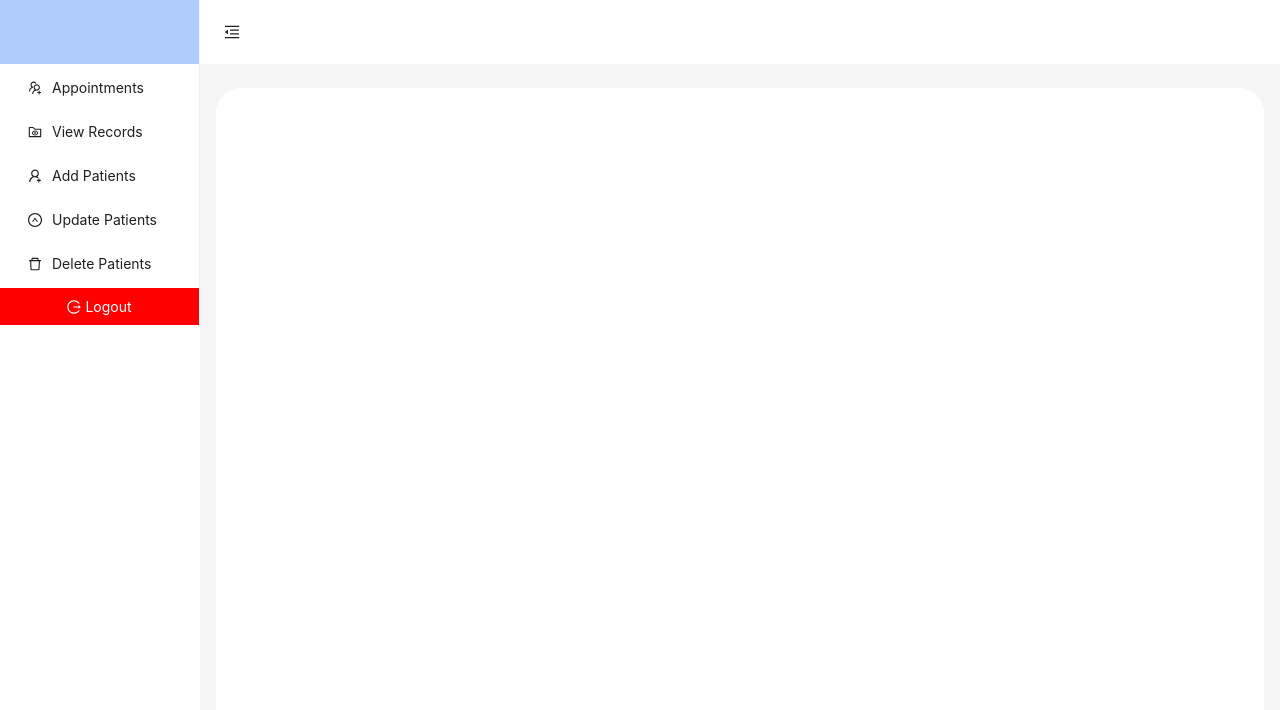
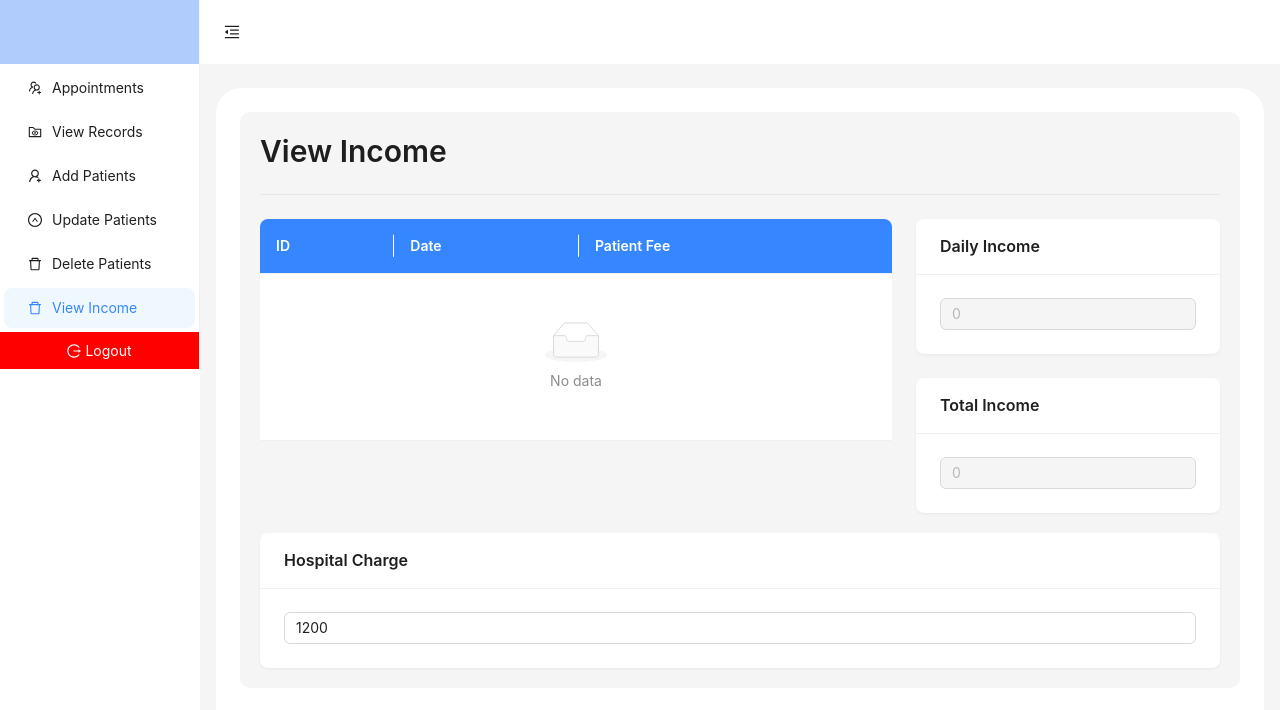
Before and after one commit to ayeshanweerasuriya/DMS, a React (Vite) app in the folder frontend/: page /view-income in a window 1280 px wide. Shown: the top 710 px of the page. Built offline with nearby package versions, Linux system fonts and the light colour scheme.

Commit message:
created ui for view income

```diff
--- a/frontend/src/App.jsx
+++ b/frontend/src/App.jsx
@@ -16,8 +16,9 @@ import { ViewRecords } from "./views/view-patients/ViewRecords";
 import { AddPatients } from "./views/add-patients/AddPatients";
 import { UpdatePatients } from "./views/update-patients/UpdatePatients";
 import { DeletePatients } from "./views/delete-patients/DeletePatients";
+import { ViewIncome } from "./views/view-income/ViewIncome";
 
-const App = () => {
+function App() {
   const [collapsed, setCollapsed] = useState(false);
   const { Header, Sider, Content } = Layout;
   const location = useLocation();
@@ -51,6 +52,11 @@ const App = () => {
       icon: <DeleteOutlined />,
       label: <Link to="/delete-patients">Delete Patients</Link>,
     },
+    {
+      key: "/view-income",
+      icon: <DeleteOutlined />,
+      label: <Link to="/view-income">View Income</Link>,
+    },
   ];
 
   return (
@@ -74,8 +80,7 @@ const App = () => {
             mode="inline"
             // defaultSelectedKeys={["1"]}
             selectedKeys={[location.pathname]}
-            items={menuItems}
-          />
+            items={menuItems} />
           <div className="logout-btn">
             <LogoutOutlined /> Logout
           </div>
@@ -95,8 +100,7 @@ const App = () => {
                 fontSize: "16px",
                 width: 64,
                 height: 64,
-              }}
-            />
+              }} />
           </Header>
           <Content
             style={{
@@ -114,12 +118,13 @@ const App = () => {
               <Route path="/add-patients" element={<AddPatients />} />
               <Route path="/update-patients" element={<UpdatePatients />} />
               <Route path="/delete-patients" element={<DeletePatients />} />
+              <Route path="/view-income" element={<ViewIncome />} />
             </Routes>
           </Content>
         </Layout>
       </Layout>
     </ConfigProvider>
   );
-};
+}
 
 export default App;
--- /dev/null
+++ b/frontend/src/views/view-income/ViewIncome.jsx
@@ -0,0 +1,68 @@
+import { Divider, Typography, Flex, Row, Col, Space, Card, InputNumber } from "antd";
+import { useState } from "react";
+import { TableComponent } from "../../components/table/TableComponent";
+
+export function ViewIncome() {
+  const { Title } = Typography;
+  const [hospitalCharge, setHospitalCharge] = useState(1200);
+  const [dailyIncome] = useState(0);
+  const [totalIncome] = useState(0);
+  const [incomeData] = useState([]); // Store income data fetched from API
+
+  // Define columns for the table
+  const columns = [
+    { title: 'ID', dataIndex: 'id', key: 'id' },
+    { title: 'Date', dataIndex: 'date', key: 'date' },
+    { title: 'Patient Fee', dataIndex: 'fee', key: 'fee' },
+  ];
+
+ /* // Fetch data from API on component mount
+  useEffect(() => {
+    async function fetchData() {
+      try {
+        const response = await fetch("/api/income"); // Replace with your actual API endpoint
+        const data = await response.json();
+        setIncomeData(data); // Set the fetched data to state
+      } catch (error) {
+        console.error("Error fetching data:", error);
+      }
+    }
+    fetchData();
+  }, []); // Empty array ensures this effect runs once when the component mounts*/
+
+  return (
+    <Flex vertical style={{ padding: 20, background: "#f5f5f5", borderRadius: 10 }}>
+      <Typography>
+        <Title level={2}>View Income</Title>
+        <Divider />
+      </Typography>
+      <Row gutter={24}>
+        <Col span={16}>
+          <TableComponent columns={columns} data={incomeData} />
+        </Col>
+        <Col span={8}>
+          <Space direction="vertical" size="large" style={{ width: "100%" }}>
+            <Card title="Daily Income" bordered={false}>
+              <InputNumber value={dailyIncome} disabled style={{ width: "100%", textAlign: "center" }} />
+            </Card>
+            <Card title="Total Income" bordered={false}>
+              <InputNumber value={totalIncome} disabled style={{ width: "100%", textAlign: "center" }} />
+            </Card>
+          </Space>
+        </Col>
+      </Row>
+      <Row gutter={24} style={{ marginTop: 20 }}>
+        <Col span={24}>
+          <Card title="Hospital Charge" bordered={false}>
+            <InputNumber
+              min={0}
+              value={hospitalCharge}
+              onChange={setHospitalCharge}
+              style={{ width: "100%", textAlign: "center" }}
+            />
+          </Card>
+        </Col>
+      </Row>
+    </Flex>
+  );
+}
```
